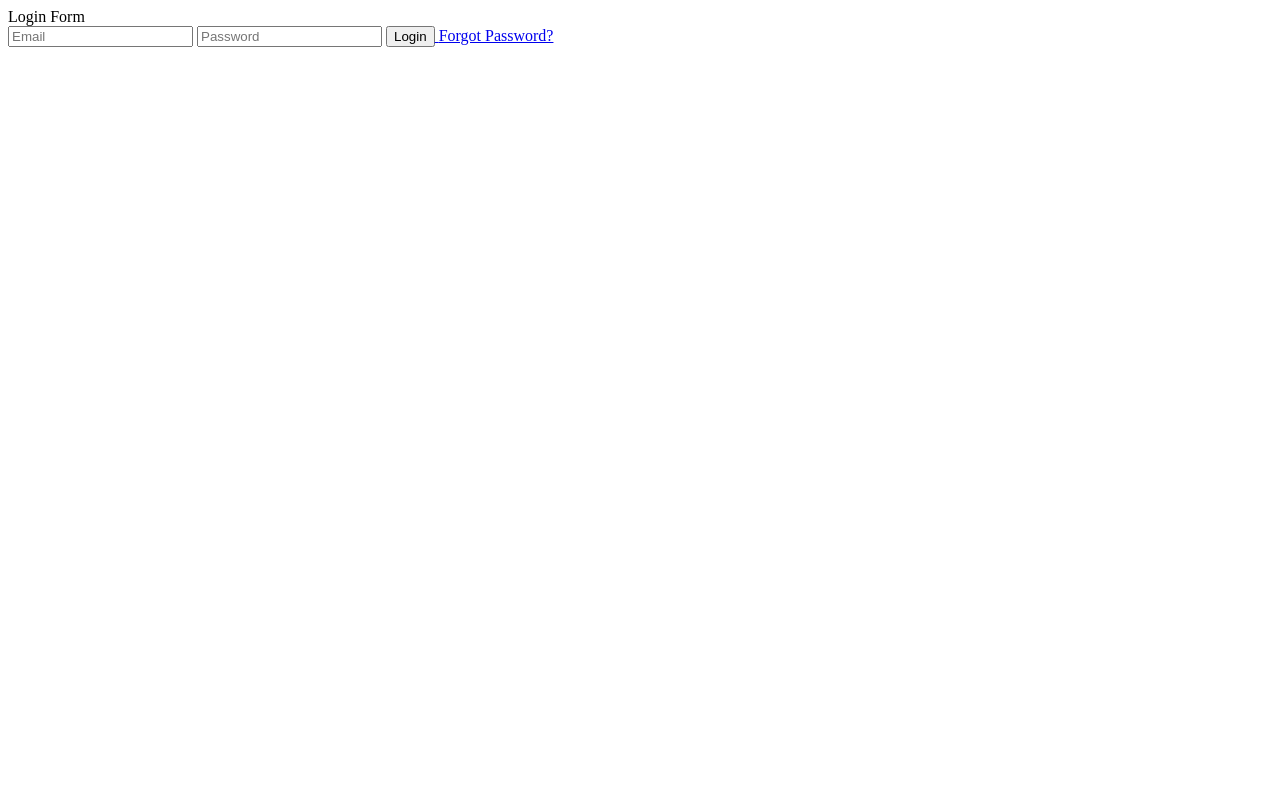
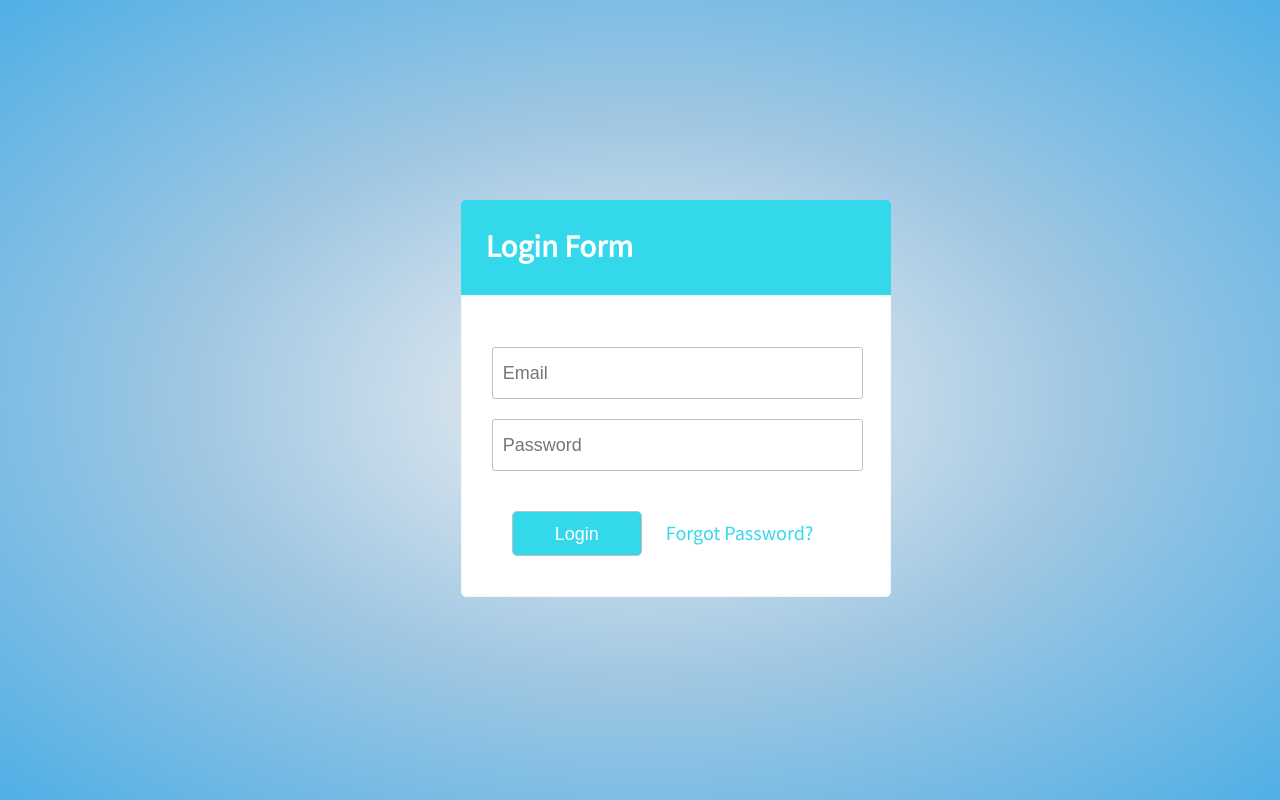
Before and after one commit to KaranMegha/NOVA, a plain HTML site: page views/admin_login.html in a window 1280 px wide. Drawn offline with Linux system fonts and the light colour scheme; the site is published under a folder, as on GitHub Pages, so addresses that start at the root find nothing.

Commit message:
Create admin_login.html

```diff
--- a/views/admin_login.html
+++ b/views/admin_login.html
@@ -4,7 +4,7 @@
 <head>
     <meta charset="UTF-8">
     <title>Login Form</title>
-    <link rel="stylesheet" href="/css/adminstyle.css">
+    <link rel="stylesheet" href="../css/adminstyle.css">
     <link rel="stylesheet" href="https://use.fontawesome.com/releases/v5.6.3/css/all.css">
 </head>
 
```
